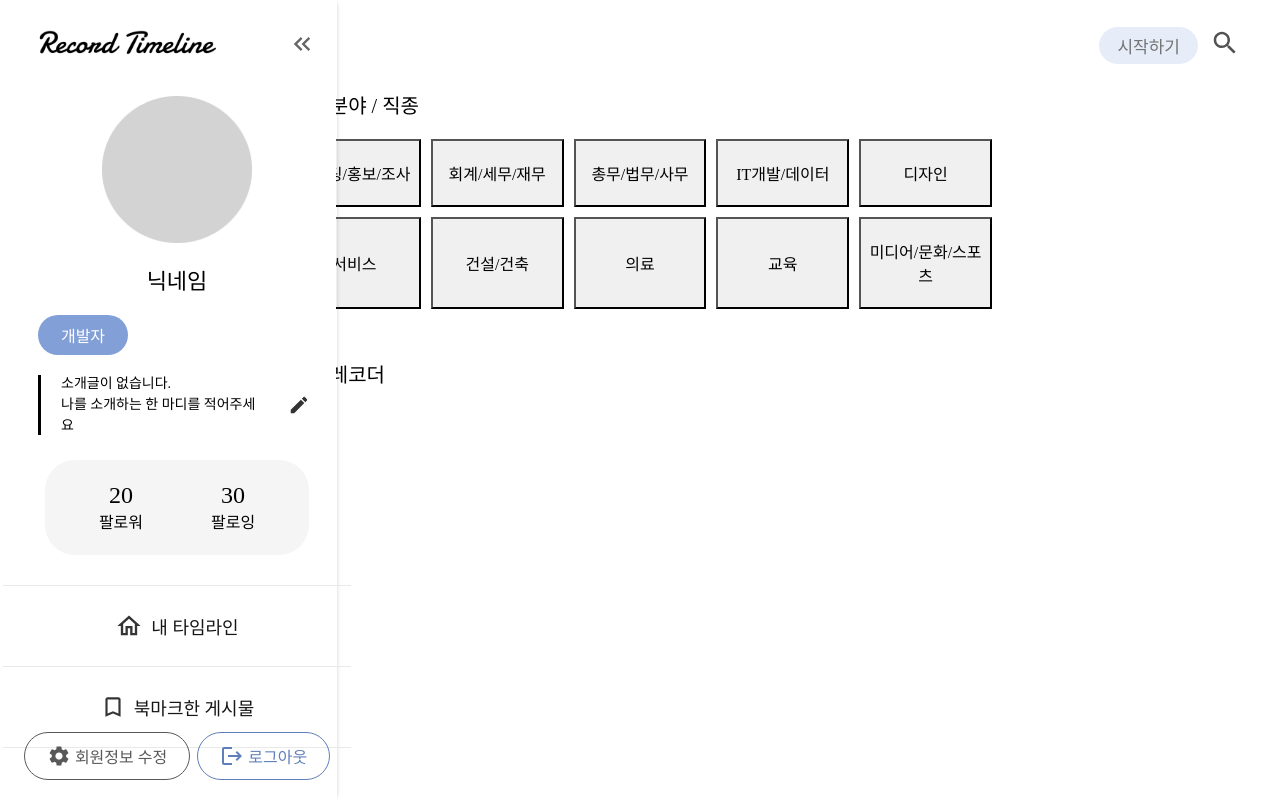
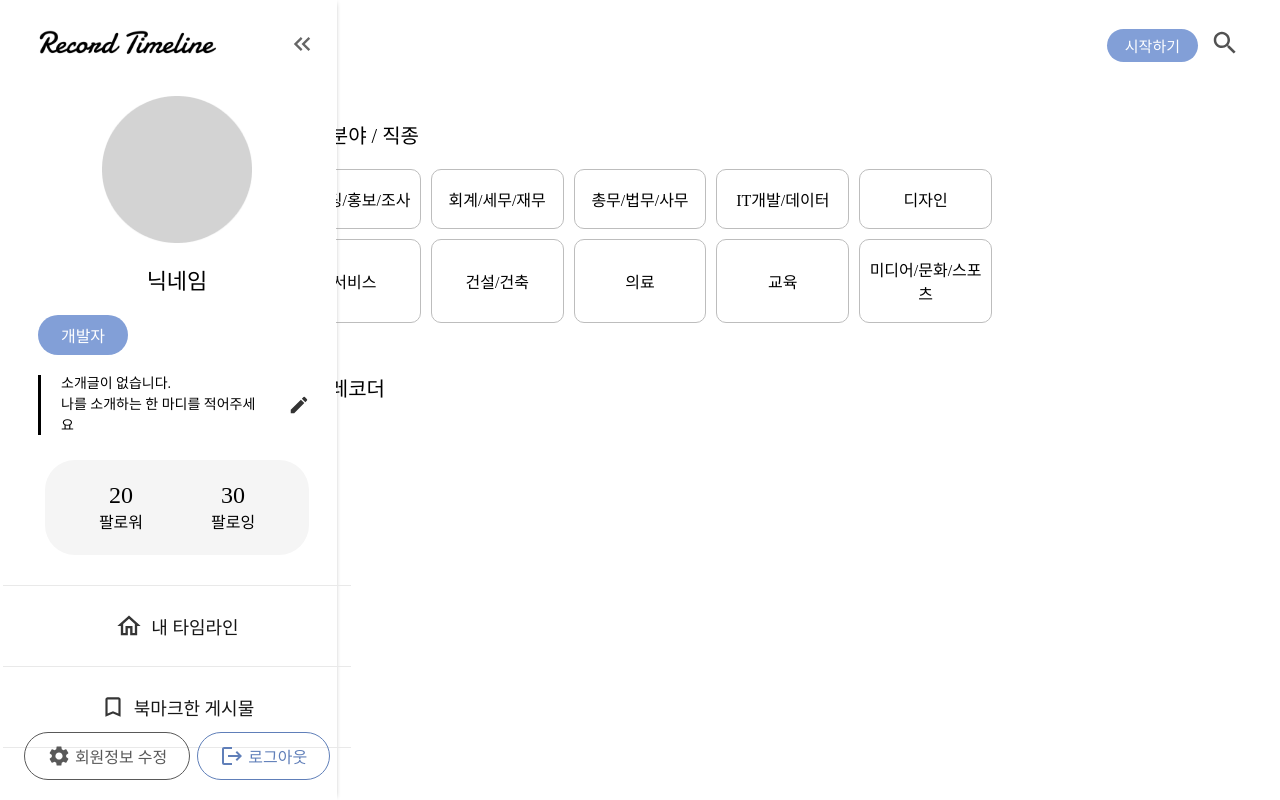
Before and after one commit to Record-Timeline/Front, a React (Create React App) app: page / in a window 1280 px wide. Built offline with nearby package versions, Linux system fonts and the light colour scheme.

Commit message:
Feat: 관심 분야 / 직종 호버 효과 추가

```diff
--- a/src/components/common/Header.jsx
+++ b/src/components/common/Header.jsx
@@ -21,11 +21,11 @@ export default function Header() {
           align-items: center;
           justify-content: center;
           border-radius: 30px;
-          background: #e6edf9;
+          background: #829fd7;
           cursor: pointer;
-          color: #737373;
-          font-size: 17px;
-          font-weight: 400;
+          color: #ffffff;
+          font-size: 15px;
+          font-weight: 200;
         `}
       >
         시작하기
--- a/src/pages/Main.jsx
+++ b/src/pages/Main.jsx
@@ -1,6 +1,6 @@
 /** @jsxImportSource @emotion/react */
 
-import React from "react";
+import React, { useState } from "react";
 import { css } from "@emotion/react";
 import Header from "../components/common/Header";
 
@@ -17,9 +17,14 @@ export default function Main() {
     "교육",
     "미디어/문화/스포츠",
   ];
-  const handleClick = (text) => {
-    console.log(text);
+  const [hoveredInterest, setHoveredInterest] = useState(null);
+  const [selectedInterest, setSelectedInterest] = useState(null);
+
+  const handleClick = (interest) => {
+    setSelectedInterest(interest);
+    console.log(interest);
   };
+
   return (
     <div
       css={css`
@@ -42,6 +47,7 @@ export default function Main() {
           css={css`
             font-size: 20px;
             font-weight: 500;
+            margin-top: 30px;
           `}
         >
           관심 분야 / 직종
@@ -59,13 +65,30 @@ export default function Main() {
               key={index}
               css={css`
                 font-size: 16px;
-                font-weight: 500;
-                padding: 20px 5px;
-                border: "1px solid #D9D9D9";
-                background-color: #f0f0f0;
+                padding: 17px 5px;
                 cursor: pointer;
+                background-color: ${selectedInterest === interest
+                  ? "#2c2c2c"
+                  : hoveredInterest === interest
+                  ? "white"
+                  : "white"};
+
+                color: ${selectedInterest === interest
+                  ? "white"
+                  : hoveredInterest === interest
+                  ? "black"
+                  : "black"};
+                border: ${selectedInterest === interest
+                  ? "none"
+                  : hoveredInterest === interest
+                  ? "1px solid #636363"
+                  : "1px solid #bdbdbd"};
+                border-radius: 10px;
+                transition: background-color 0.3s, color 0.3s;
               `}
               onClick={() => handleClick(interest)}
+              onMouseEnter={() => setHoveredInterest(interest)}
+              onMouseLeave={() => setHoveredInterest(null)}
             >
               {interest}
             </button>
```
